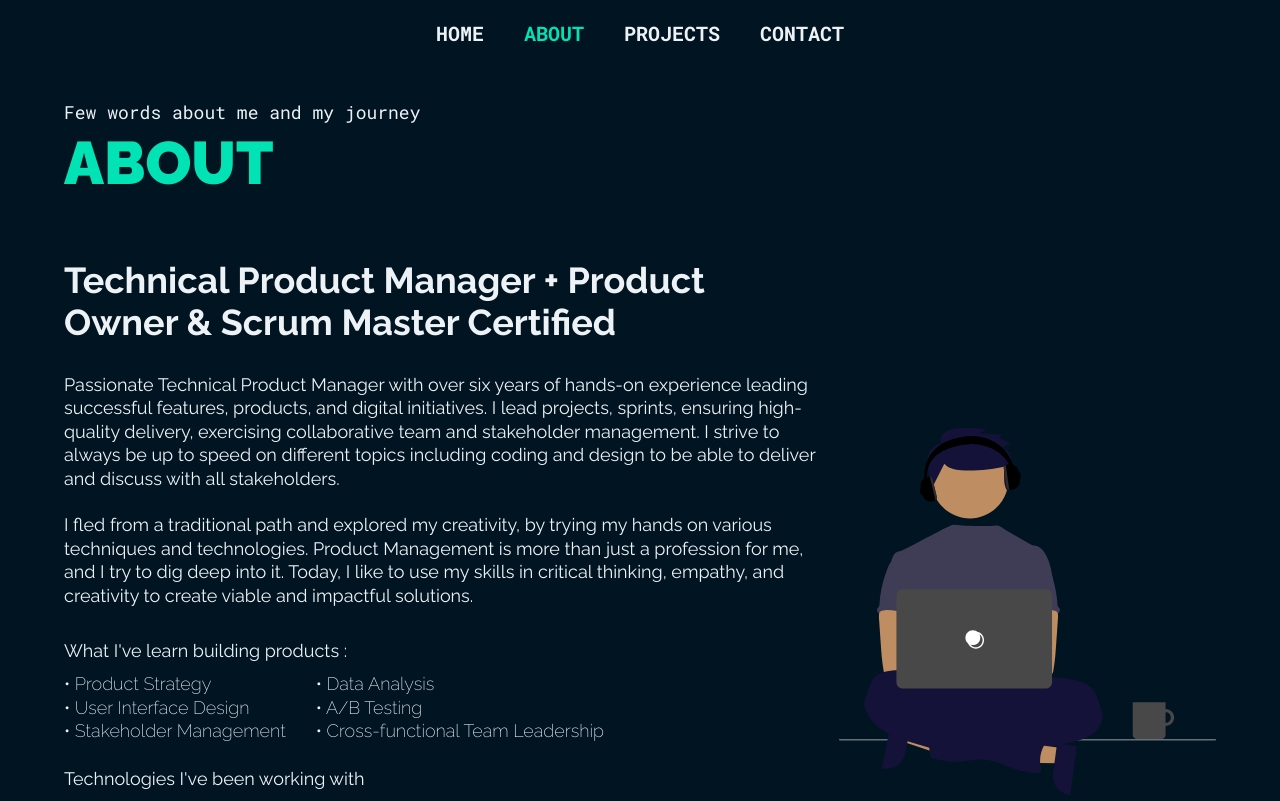
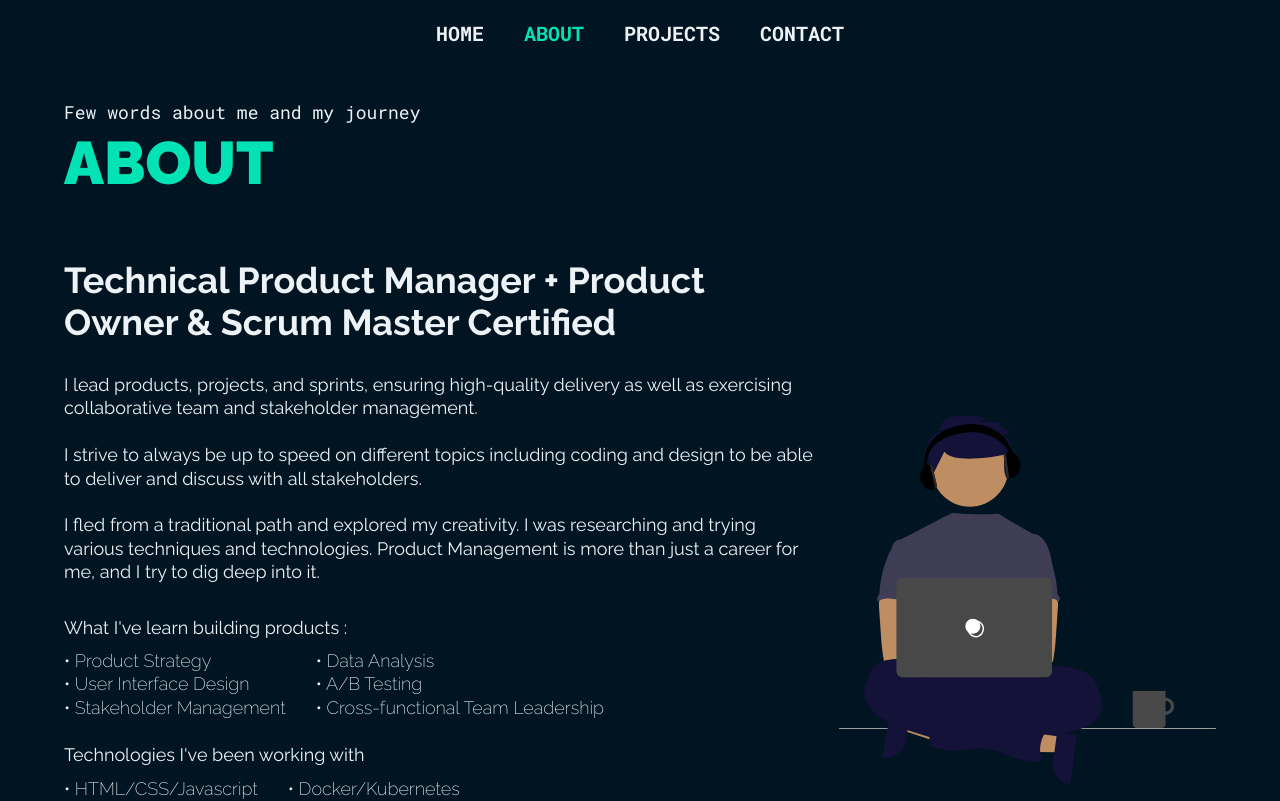
Before and after one commit to cuitlazotlac/portfolio-v3, a React (Create React App) app: page /about in a window 1280 px wide. Shown: the top 801 px of the page. Built offline with nearby package versions, Linux system fonts and the light colour scheme.

Commit message:
typos review

```diff
--- a/src/assets/i18next/en.json
+++ b/src/assets/i18next/en.json
@@ -11,7 +11,7 @@
     "Headline4": "Passionate about Data Analysis",
     "Headline5": "Love well-tought interfaces",
     "Title": "Hey there I'm Hayssem 👋",
-    "Description_Part1": "Professional Technical Product Manager with a passion for  Web development, Data Analysis and Design. I love to build ( and occasionally develop ) astounding digital experiences with excitement for helping and aligning requirements to deliver meaningful results.",
+    "Description_Part1": "Professional Technical Product Manager with a passion for  Web development, Data Analysis, and Product Design. I love to build ( and occasionally develop ) astounding digital experiences with excitement for helping and aligning requirements to deliver meaningful results.",
     "Description_Part2": "Currently, I'm working at Société Générale Investment Banking focused on building internal and innovative web products. Additionally, I’m the Co-Founder of Confsquare, a new way to organize your event and gather with your community!",
     "Connect": "Connect",
     "Scroll": "Scroll",
@@ -36,8 +36,8 @@
   "Confsquare": {
     "SectionTitle": "Confsquare",
     "SectionDescription": "Let's Gather",
-    "Description_Part1": "Confsquare is a startup, focus on building better experience event organization and management.",
-    "Description_Part2": "We are building a new event platform enabling our users to create more connections with their community through the in-house concept of `Rooms`.",
+    "Description_Part1": "Confsquare is a startup, focus on building better experience for event organization and management.",
+    "Description_Part2": "We are building a new event platform enabling our users to create more connections with their community through the in-house concept of Rooms.",
     "ReadMore": "Check website"
   },
   "Expertise": {
@@ -54,8 +54,9 @@
     "SectionTitle": "About",
     "SectionDescription": "Few words about me and my journey",
     "Title": "Technical Product Manager + Product Owner & Scrum Master Certified",
-    "Paragraph1": "Passionate Technical Product Manager with over six years of hands-on experience leading successful features, products, and digital initiatives. I lead projects, sprints, ensuring high-quality delivery, exercising collaborative team and stakeholder management. I strive to always be up to speed on different topics including coding and design to be able to deliver and discuss with all stakeholders.",
-    "Paragraph2": "I fled from a traditional path and explored my creativity, by trying my hands on various techniques and technologies. Product Management is more than just a profession for me, and I try to dig deep into it. Today, I like to use my skills in critical thinking, empathy, and creativity to create viable and impactful solutions.",
+    "Paragraph1": "I lead products, projects, and sprints, ensuring high-quality delivery as well as exercising collaborative team and stakeholder management.",
+    "Paragraph2": "I strive to always be up to speed on different topics including coding and design to be able to deliver and discuss with all stakeholders.",
+    "Paragraph2bis": "I fled from a traditional path and explored my creativity. I was researching and trying various techniques and technologies. Product Management is more than just a career for me, and I try to dig deep into it.",
     "Paragraph3": "Interface Design",
     "Button": "Check Resume",
     "Skill": "Skills",
--- a/src/pages/About.jsx
+++ b/src/pages/About.jsx
@@ -43,6 +43,9 @@ export default function About() {
                   <br />
                   <br />
                   {t("About.Paragraph2")}
+                  <br />
+                  <br />
+                  {t("About.Paragraph2bis")}
                   <br />
                 </PText>
                 <br />
```
